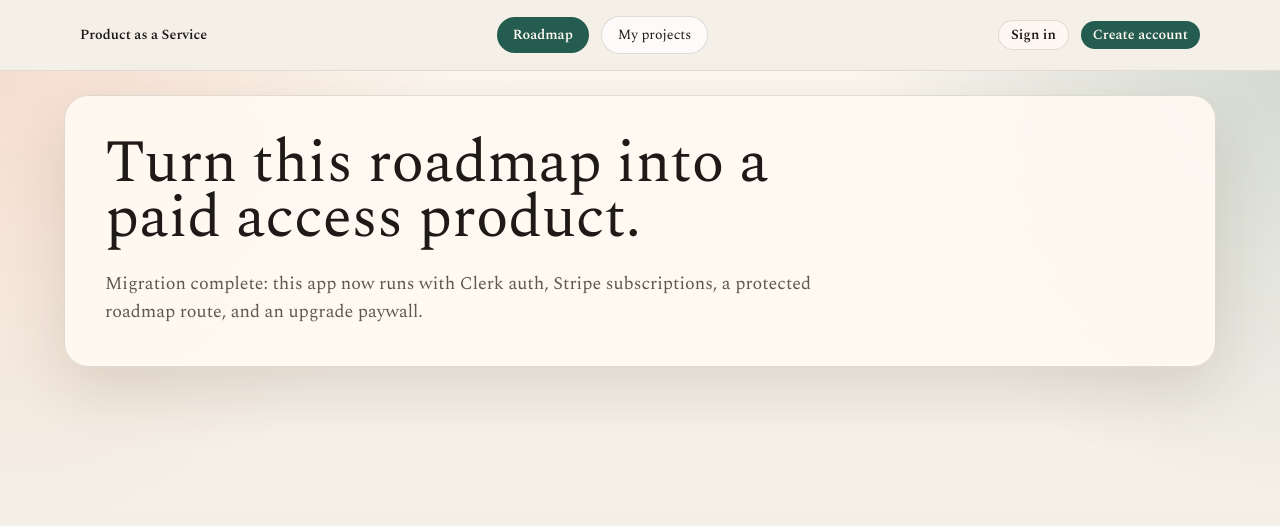
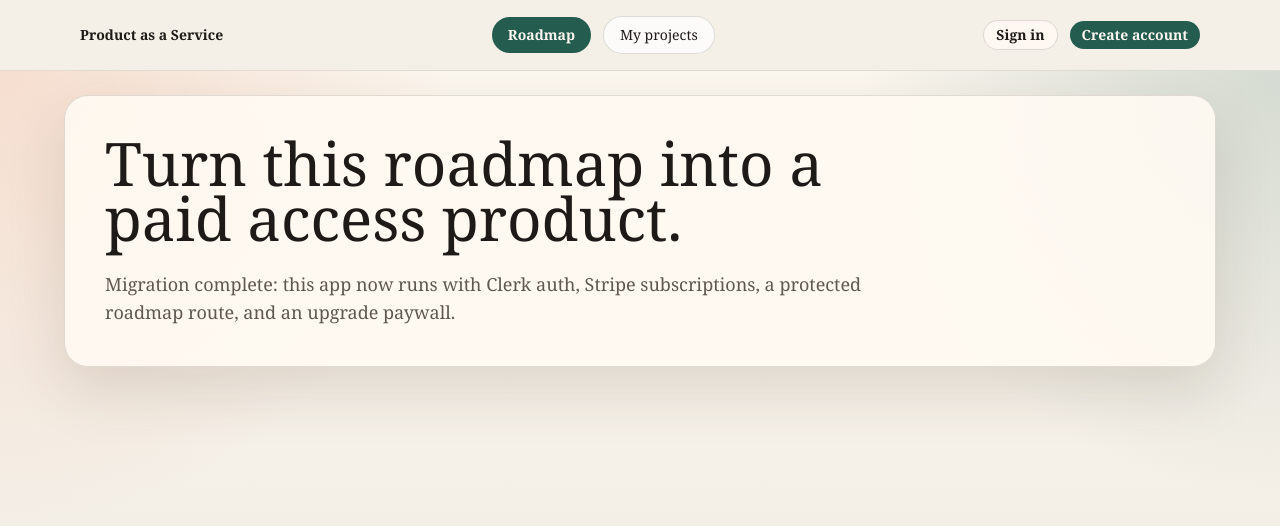
Before and after one commit to ciuc123/paas, a Next.js app in the folder web/: page / in a window 1280 px wide. Shown: the top 526 px of the page. Built offline with nearby package versions, Linux system fonts and the light colour scheme; no server answers.

Commit message:
Fix Vercel build fonts

```diff
--- a/web/src/app/globals.css
+++ b/web/src/app/globals.css
@@ -3,17 +3,20 @@
 :root {
   --background: #f4efe7;
   --foreground: #1d1a17;
+  --font-serif-stack: Georgia, "Times New Roman", Times, serif;
+  --font-mono-stack: ui-monospace, SFMono-Regular, Menlo, Monaco, Consolas, "Liberation Mono",
+    "Courier New", monospace;
 }
 
 @theme inline {
   --color-background: var(--background);
   --color-foreground: var(--foreground);
-  --font-sans: var(--font-spectral);
-  --font-mono: var(--font-plex-mono);
+  --font-sans: var(--font-serif-stack);
+  --font-mono: var(--font-mono-stack);
 }
 
 body {
   background: var(--background);
   color: var(--foreground);
-  font-family: var(--font-spectral), Georgia, serif;
+  font-family: var(--font-serif-stack);
 }
--- a/web/src/app/layout.tsx
+++ b/web/src/app/layout.tsx
@@ -3,23 +3,10 @@ import { ClerkProvider } from "@clerk/nextjs";
 import AccountArea from "@/components/account-area";
 import Link from "next/link";
 import { HamburgerMenu } from "@/components/hamburger-menu";
-import { Spectral, IBM_Plex_Mono } from "next/font/google";
 import { Analytics } from "@vercel/analytics/next";
 import { SpeedInsights } from "@vercel/speed-insights/next";
 
 import "./globals.css";
-
-const spectral = Spectral({
-  variable: "--font-spectral",
-  subsets: ["latin"],
-  weight: ["400", "500", "600", "700"],
-});
-
-const plexMono = IBM_Plex_Mono({
-  variable: "--font-plex-mono",
-  subsets: ["latin"],
-  weight: ["400", "500", "600"],
-});
 
 export const metadata: { title: string; description: string } = {
   title: "PaaS Roadmap",
@@ -32,7 +19,7 @@ export default function RootLayout({
   children: React.ReactNode;
 }>) {
   return (
-    <html lang="en" className={`${spectral.variable} ${plexMono.variable} h-full antialiased`}>
+    <html lang="en" className="h-full antialiased">
       <body className="min-h-full flex flex-col">
         <ClerkProvider>
           {/* Global top navigation available on all pages */}
--- a/web/src/lib/projects.ts
+++ b/web/src/lib/projects.ts
@@ -90,7 +90,6 @@ function toProjectLanes(lanes: Array<RawLane | Lane>, preserveStatus = false): P
       status: preserveStatus && "status" in task ? task.status : "not_started",
       notes: task.notes,
       ...(task.contentPath ? { contentPath: task.contentPath } : {}),
-      ...("aiOutput" in task && task.aiOutput ? { aiOutput: task.aiOutput } : {}),
     })),
   }));
 }
```
